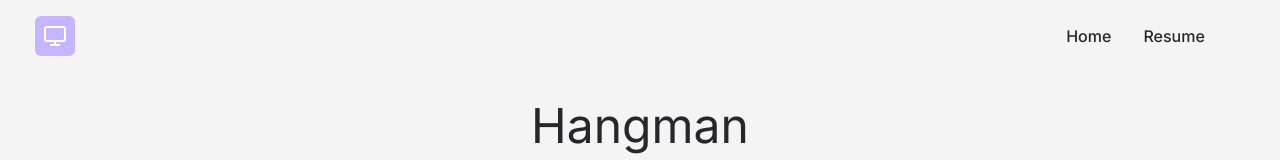
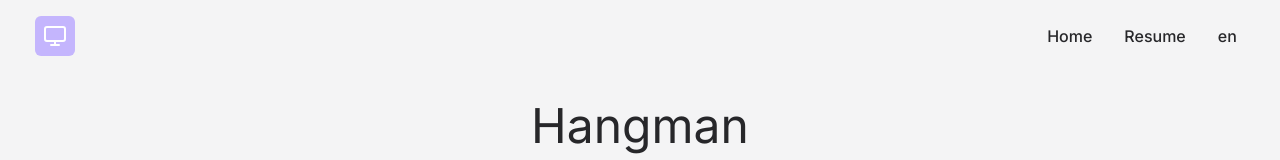
Before and after one commit to brunolpsousa/website, a Next.js app: page /projects/hangman in a window 1280 px wide. Shown: the top 160 px of the page. Built offline with nearby package versions, Linux system fonts and the light colour scheme.

Commit message:
feat(hangman): improve lvl display

```diff
--- a/pages/projects/hangman.tsx
+++ b/pages/projects/hangman.tsx
@@ -17,6 +17,7 @@ export default function Hangman() {
   const mistakes = guessed.filter((letter) => !wordToGuessNorm.includes(letter))
 
   const [level, setLevel] = usePersistedState('hangLevel', 1)
+  const [currentLevel, setCurrentLevel] = useState(1)
   const win =
     wordToGuessNorm !== '' &&
     wordToGuessNorm.split('').every((letter) => guessed.includes(letter))
@@ -27,14 +28,6 @@ export default function Hangman() {
     const winSentence = isEN ? 'Congratulations!' : 'Parabéns!'
     const loseSentence = isEN ? 'You lose!' : 'Você perdeu!'
     return win ? winSentence : lose ? loseSentence : gameSentence
-  }
-
-  function currentLevel(): number {
-    const [currentLevel, setCurrentLevel] = useState(1)
-    useEffect(() => {
-      setCurrentLevel(level)
-    }, [level])
-    return currentLevel
   }
 
   function checkResult(): void {
@@ -121,6 +114,7 @@ export default function Hangman() {
 
   function refreshGame(): void {
     clearGame()
+    setCurrentLevel(level)
     sortWord()
   }
 
@@ -158,7 +152,7 @@ export default function Hangman() {
       <h1 className='text-center leading-tight text-5xl mb-8'>{gameTitle()}</h1>
       <h3 className='text-2xl mb-8'>
         {isEN ? 'Level: ' : 'Nível: '}
-        {currentLevel()}
+        {currentLevel}
       </h3>
       <HangmanDraw mistakes={mistakes.length} />
       <HangmanWord reveal={lose} word={wordToGuess} guessed={guessed} />
--- a/src/components/ButtonLang.tsx
+++ b/src/components/ButtonLang.tsx
@@ -16,10 +16,11 @@ export default function ButtonLang() {
     const hasPT = navigator.languages.toString().includes('pt')
     if (isEN === 'en' || (isEN === '' && !hasPT)) {
       setIsEN('en')
+      setIcon('en')
     } else {
       setIsEN('pt')
+      setIcon('pt')
     }
-    setIcon(isEN)
   }, [])
 
   return (
```
